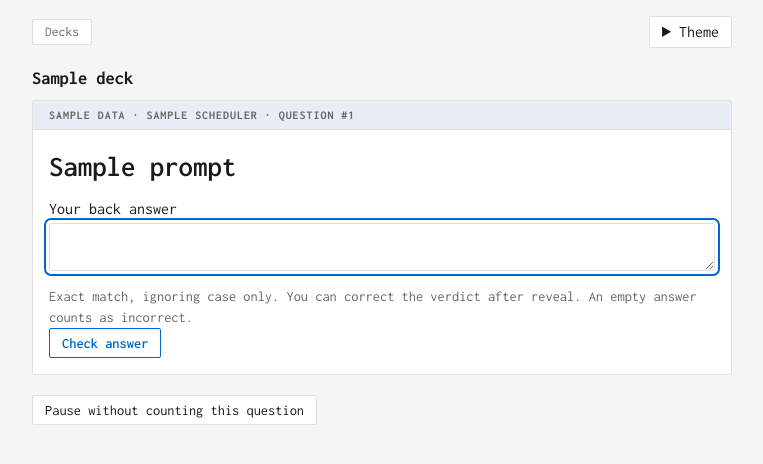
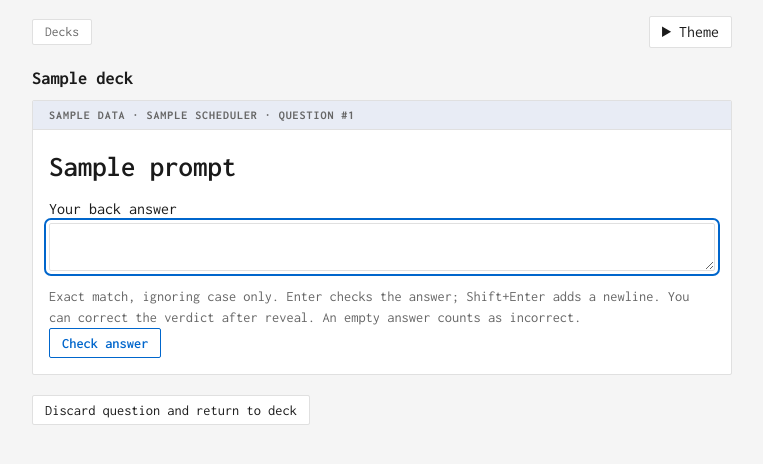
Before and after one commit to coteeq/fcards, a Flask app: template fcard/templates/study.html in a window 1280 px wide. Shown: the top 464 px of the page, without its empty margins (258-1021 px from the left). Run offline with Flask 3, Linux system fonts and the light colour scheme; the template is opened without the code that fills it: most values are stand-ins (such as "Sample title", 1, 10 or a date in 2020).

Commit message:
Better study page

```diff
--- a/fcard/static/fcard.css
+++ b/fcard/static/fcard.css
@@ -77,6 +77,8 @@ details { margin: 0.8rem 0; }
 details label { margin-top: 0.8rem; }
 summary { cursor: pointer; color: var(--text-muted); }
 .tab-toolbar { align-items: center; }
+.study-leave { margin-top: var(--gap); }
+summary.card-header { color: var(--text-muted); }
 @media (prefers-color-scheme: dark) {
   :root[data-theme=system] .error { color: #ff8866; background: #2a1a14; border-color: #5a2a1a; }
 }
--- /dev/null
+++ b/fcard/static/study.js
@@ -0,0 +1,8 @@
+const studyAnswer = document.querySelector('[data-study-answer]');
+if (studyAnswer) {
+  studyAnswer.addEventListener('keydown', (event) => {
+    if (event.key !== 'Enter' || event.shiftKey || event.isComposing || event.keyCode === 229) return;
+    event.preventDefault();
+    studyAnswer.form.requestSubmit();
+  });
+}
--- a/fcard/templates/study.html
+++ b/fcard/templates/study.html
@@ -1,6 +1,7 @@
 {% extends 'base.html' %}
 {% from 'macros.html' import csrf, sides with context %}
 {% block title %}Study · {{ deck.name }} · fcard{% endblock %}
+{% block scripts %}<script src="{{ url_for('static', filename='study.js') }}" defer></script>{% endblock %}
 {% block content %}
 <h2 class="page-title">{{ deck.name }}</h2>
 {% if pending %}
@@ -13,8 +14,8 @@
       {{ csrf() }}
       <input type="hidden" name="attempt" value="{{ pending.token }}">
       <label for="answer">Your {{ 'metadata' if data.question.kind == 'meta' else ('front' if data.question.kind == 'back_to_front' else 'back') }} answer</label>
-      <textarea id="answer" name="answer" rows="2" maxlength="500" autofocus autocomplete="off" autocapitalize="off" spellcheck="false"></textarea>
-      <p class="muted">Exact match, ignoring case only. You can correct the verdict after reveal. An empty answer counts as incorrect.</p>
+      <textarea id="answer" data-study-answer name="answer" rows="2" maxlength="500" autofocus enterkeyhint="done" autocomplete="off" autocapitalize="off" spellcheck="false"></textarea>
+      <p class="muted">Exact match, ignoring case only. Enter checks the answer; Shift+Enter adds a newline. You can correct the verdict after reveal. An empty answer counts as incorrect.</p>
       <button class="primary">Check answer</button>
     </form>
     {% else %}
@@ -27,13 +28,15 @@
   </div>
   {% if 'answer' in pending %}
   {{ sides(data.forms, data.question.meta) }}
+  {% endif %}
 </section>
-<section class="card">
-  <h3 class="card-header">Finalize review</h3>
-  <div class="card-body">
+{% if 'answer' in pending %}
 <form method="post" action="{{ url_for('web.finish', deck_name=deck.name) }}">
   {{ csrf() }}
   <input type="hidden" name="attempt" value="{{ pending.token }}">
+  <details class="card">
+    <summary class="card-header">Finalize review</summary>
+    <div class="card-body">
       <fieldset>
         <legend>Keep or correct the verdict</legend>
         {% for rating in scheduler.ratings %}
@@ -41,25 +44,22 @@
         {% endfor %}
       </fieldset>
       {% if scheduler.controls %}
-      <details>
-        <summary>Scheduler controls (optional)</summary>
       <label for="control">Extra adjustment after applying the verdict</label>
       <select id="control" name="control">
         <option value="">No extra adjustment</option>
         {% for control in scheduler.controls %}<option value="{{ control.value }}">{{ control.label }}</option>{% endfor %}
       </select>
+      {% endif %}
+      <p class="muted">“Next question” counts this review once. Leaving without advancing does not count it.</p>
+    </div>
   </details>
+  <button class="primary" autofocus>Next question →</button>
+</form>
 {% endif %}
-      <p class="muted">“Next question” counts this review once. Pausing without advancing does not count it.</p>
-      <button class="primary">Next question →</button>
-    </form>
-  </div>
-  {% endif %}
-</section>
-<form method="post" action="{{ url_for('web.pause', deck_name=deck.name) }}">
+<form class="study-leave" method="post" action="{{ url_for('web.pause', deck_name=deck.name) }}">
   {{ csrf() }}
   <input type="hidden" name="attempt" value="{{ pending.token }}">
-  <button>Pause without counting this question</button>
+  <button>Discard question and return to deck</button>
 </form>
 {% else %}
 <section class="card">
--- a/fcard/views.py
+++ b/fcard/views.py
@@ -475,7 +475,7 @@ def pause(deck_name):
     require_deck(deck_name)
     current_pending(deck_name)
     session.pop("study", None)
-    flash("Study paused. The unfinished question was not counted.")
+    flash("Question discarded. The unfinished review was not counted.")
     return redirect(url_for("web.deck_detail", deck_name=deck_name))
 
 
```
Also changed, not shown: tests/test_app.py (+37 -0 lines), tests/test_study_keyboard.cjs (added, +47 -0 lines), README.md. Lines whose indentation alone changed are shown as unchanged.
